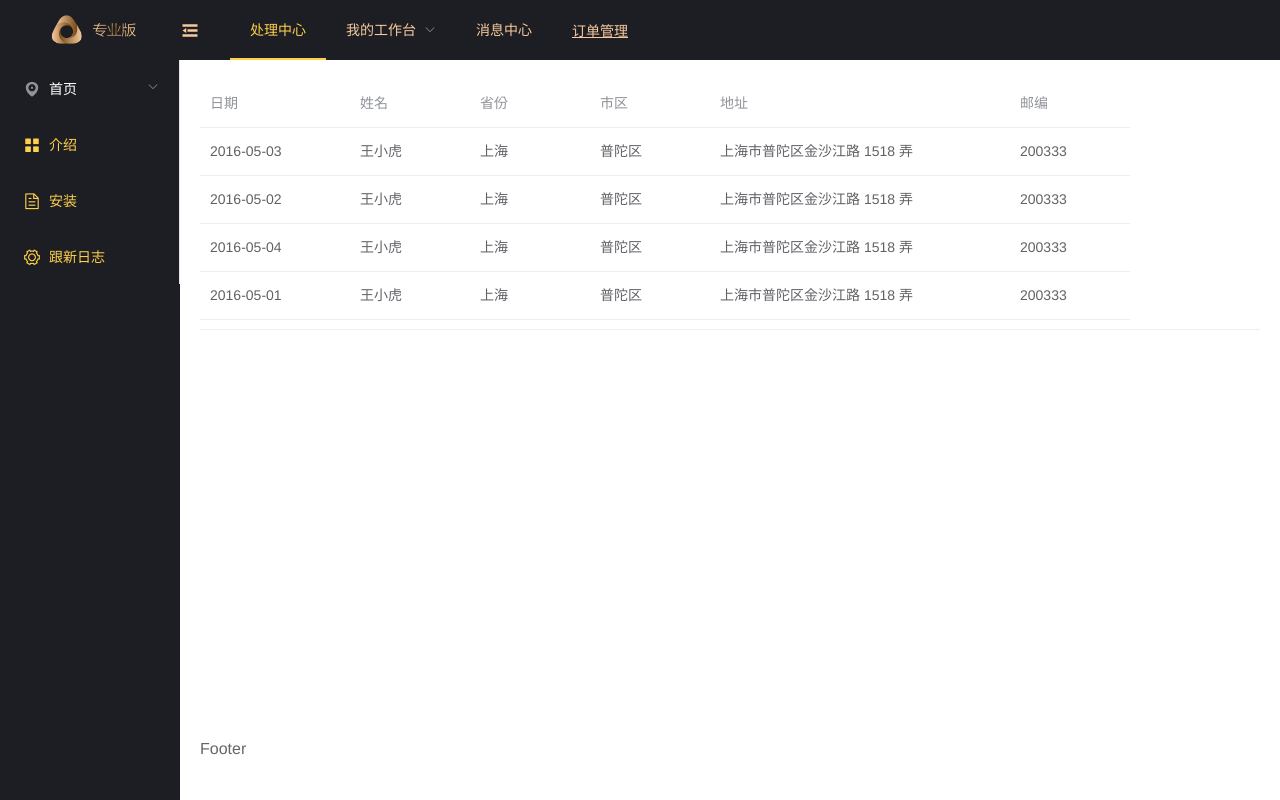
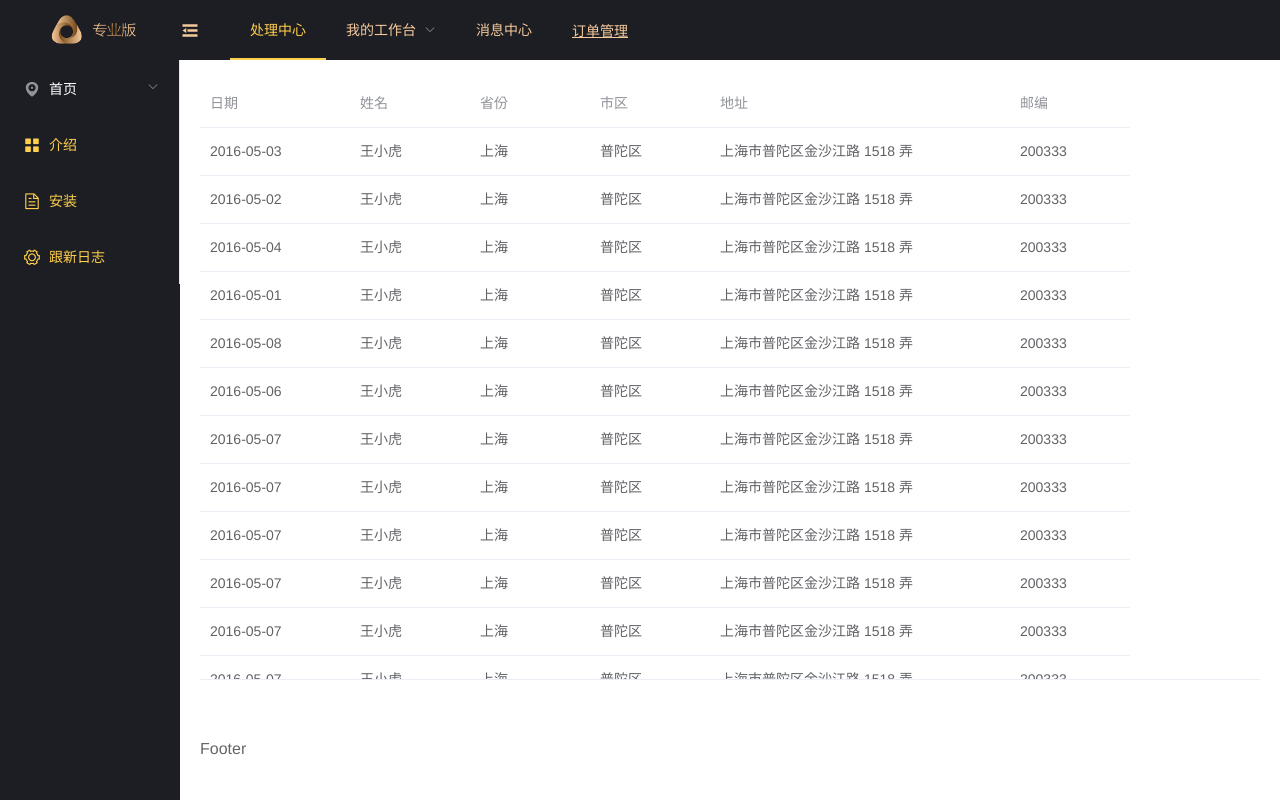
Before and after one commit to NeddiePeng/vue-admin, a Vue app: page /#/table in a window 1280 px wide. Built offline with nearby package versions, Linux system fonts and the light colour scheme.

Commit message:
add element

```diff
--- a/src/components/table/Table.vue
+++ b/src/components/table/Table.vue
@@ -2,7 +2,7 @@
     <el-table
             :data="tableData"
             style="width: 100%"
-            height="250">
+            :height="tableHeight">
         <el-table-column
                 fixed
                 prop="date"
@@ -42,6 +42,7 @@
         name: "Table",
         data() {
             return {
+                tableHeight: window.innerHeight - 200,
                 tableData: [{
                     date: '2016-05-03',
                     name: '王小虎',
@@ -91,6 +92,167 @@
                     city: '普陀区',
                     address: '上海市普陀区金沙江路 1518 弄',
                     zip: 200333
+                }, {
+                    date: '2016-05-07',
+                    name: '王小虎',
+                    province: '上海',
+                    city: '普陀区',
+                    address: '上海市普陀区金沙江路 1518 弄',
+                    zip: 200333
+                }, {
+                    date: '2016-05-07',
+                    name: '王小虎',
+                    province: '上海',
+                    city: '普陀区',
+                    address: '上海市普陀区金沙江路 1518 弄',
+                    zip: 200333
+                }, {
+                    date: '2016-05-07',
+                    name: '王小虎',
+                    province: '上海',
+                    city: '普陀区',
+                    address: '上海市普陀区金沙江路 1518 弄',
+                    zip: 200333
+                }, {
+                    date: '2016-05-07',
+                    name: '王小虎',
+                    province: '上海',
+                    city: '普陀区',
+                    address: '上海市普陀区金沙江路 1518 弄',
+                    zip: 200333
+                }, {
+                    date: '2016-05-07',
+                    name: '王小虎',
+                    province: '上海',
+                    city: '普陀区',
+                    address: '上海市普陀区金沙江路 1518 弄',
+                    zip: 200333
+                }, {
+                    date: '2016-05-07',
+                    name: '王小虎',
+                    province: '上海',
+                    city: '普陀区',
+                    address: '上海市普陀区金沙江路 1518 弄',
+                    zip: 200333
+                }, {
+                    date: '2016-05-07',
+                    name: '王小虎',
+                    province: '上海',
+                    city: '普陀区',
+                    address: '上海市普陀区金沙江路 1518 弄',
+                    zip: 200333
+                }, {
+                    date: '2016-05-07',
+                    name: '王小虎',
+                    province: '上海',
+                    city: '普陀区',
+                    address: '上海市普陀区金沙江路 1518 弄',
+                    zip: 200333
+                }, {
+                    date: '2016-05-07',
+                    name: '王小虎',
+                    province: '上海',
+                    city: '普陀区',
+                    address: '上海市普陀区金沙江路 1518 弄',
+                    zip: 200333
+                }, {
+                    date: '2016-05-07',
+                    name: '王小虎',
+                    province: '上海',
+                    city: '普陀区',
+                    address: '上海市普陀区金沙江路 1518 弄',
+                    zip: 200333
+                }, {
+                    date: '2016-05-07',
+                    name: '王小虎',
+                    province: '上海',
+                    city: '普陀区',
+                    address: '上海市普陀区金沙江路 1518 弄',
+                    zip: 200333
+                }, {
+                    date: '2016-05-07',
+                    name: '王小虎',
+                    province: '上海',
+                    city: '普陀区',
+                    address: '上海市普陀区金沙江路 1518 弄',
+                    zip: 200333
+                }, {
+                    date: '2016-05-07',
+                    name: '王小虎',
+                    province: '上海',
+                    city: '普陀区',
+                    address: '上海市普陀区金沙江路 1518 弄',
+                    zip: 200333
+                }, {
+                    date: '2016-05-07',
+                    name: '王小虎',
+                    province: '上海',
+                    city: '普陀区',
+                    address: '上海市普陀区金沙江路 1518 弄',
+                    zip: 200333
+                }, {
+                    date: '2016-05-07',
+                    name: '王小虎',
+                    province: '上海',
+                    city: '普陀区',
+                    address: '上海市普陀区金沙江路 1518 弄',
+                    zip: 200333
+                }, {
+                    date: '2016-05-07',
+                    name: '王小虎',
+                    province: '上海',
+                    city: '普陀区',
+                    address: '上海市普陀区金沙江路 1518 弄',
+                    zip: 200333
+                }, {
+                    date: '2016-05-07',
+                    name: '王小虎',
+                    province: '上海',
+                    city: '普陀区',
+                    address: '上海市普陀区金沙江路 1518 弄',
+                    zip: 200333
+                }, {
+                    date: '2016-05-07',
+                    name: '王小虎',
+                    province: '上海',
+                    city: '普陀区',
+                    address: '上海市普陀区金沙江路 1518 弄',
+                    zip: 200333
+                }, {
+                    date: '2016-05-07',
+                    name: '王小虎',
+                    province: '上海',
+                    city: '普陀区',
+                    address: '上海市普陀区金沙江路 1518 弄',
+                    zip: 200333
+                }, {
+                    date: '2016-05-07',
+                    name: '王小虎',
+                    province: '上海',
+                    city: '普陀区',
+                    address: '上海市普陀区金沙江路 1518 弄',
+                    zip: 200333
+                }, {
+                    date: '2016-05-07',
+                    name: '王小虎',
+                    province: '上海',
+                    city: '普陀区',
+                    address: '上海市普陀区金沙江路 1518 弄',
+                    zip: 200333
+                }, {
+                    date: '2016-05-07',
+                    name: '王小虎',
+                    province: '上海',
+                    city: '普陀区',
+                    address: '上海市普陀区金沙江路 1518 弄',
+                    zip: 200333
+                }, {
+                    date: '2016-05-07',
+                    name: '王小虎',
+                    province: '上海',
+                    city: '普陀区',
+                    address: '上海市普陀区金沙江路 1518 弄',
+                    zip: 200333
                 }]
             }
         }
```
